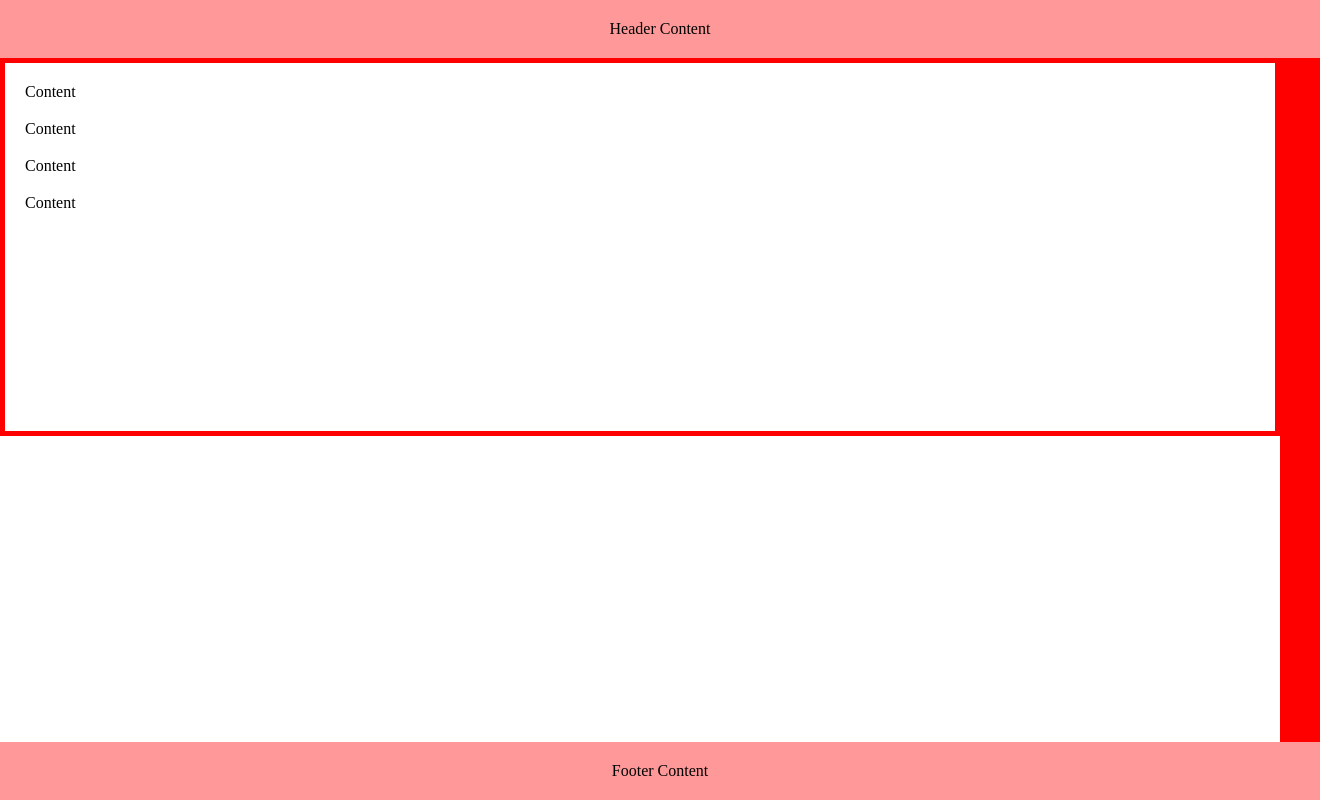
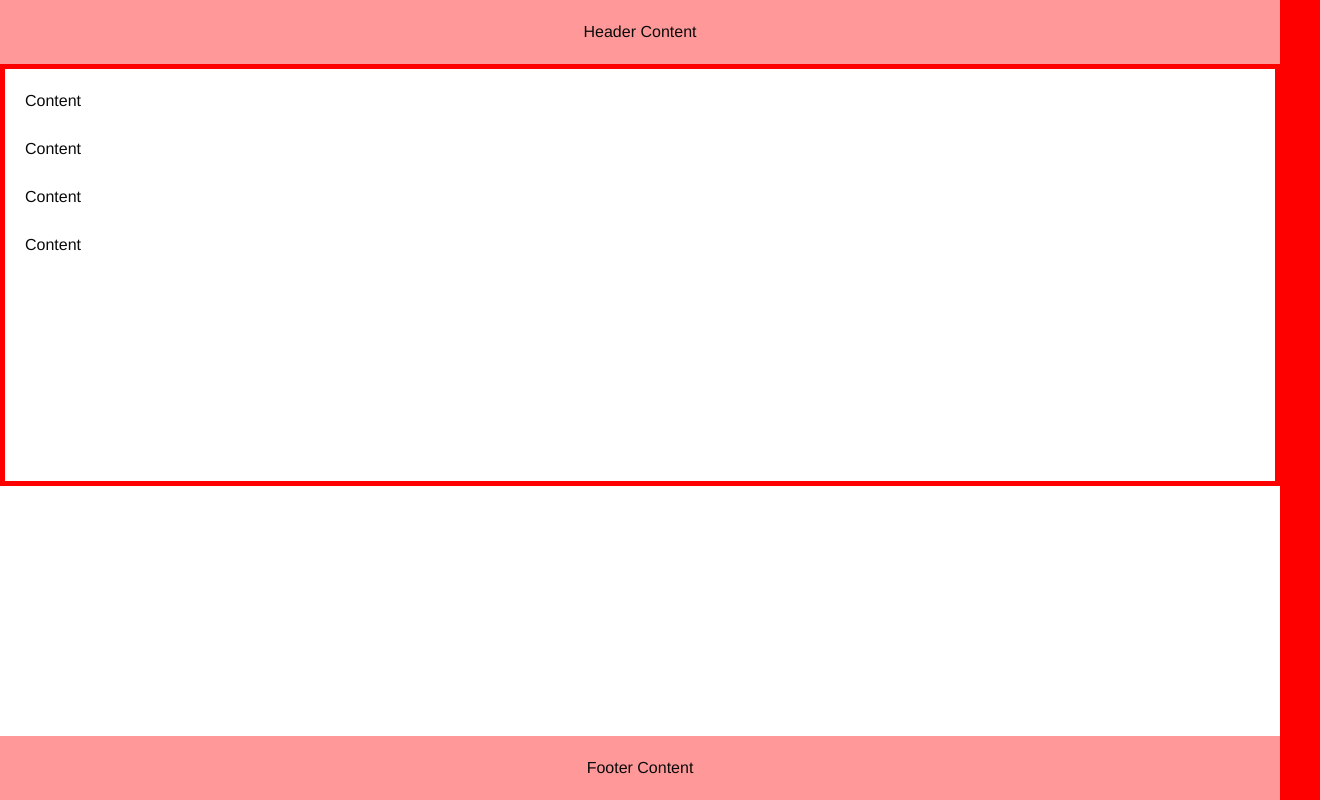
Before and after one commit to F4LK0N/HTML-CSS_Footer_BottomFixed, a plain HTML site: page index.htm in a window 1280 px wide. Shown: the whole page, 1320 px wide, since content can reach past the window. Drawn offline with nearby package versions, Linux system fonts and the light colour scheme.

Commit message:
Bug correction

```diff
--- a/index.htm
+++ b/index.htm
@@ -7,7 +7,7 @@
     <title>Page Title</title>
 
     <link rel="stylesheet" type="text/css" href="css/normalize-8.0.1.css">
-    <link rel="stylesheet" type="text/css" href=css/foundation-6.6.1.css">
+    <link rel="stylesheet" type="text/css" href="css/foundation-6.6.1.css">
     <link rel="stylesheet" type="text/css" href="css/main.css">
 </head>
 <body>
```
